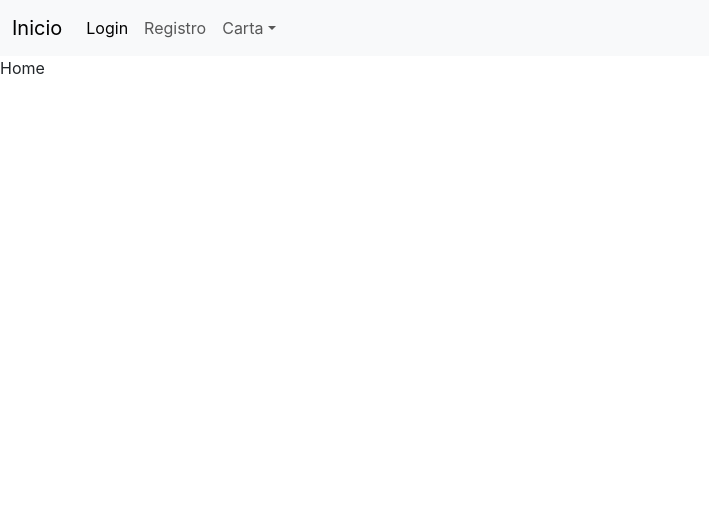
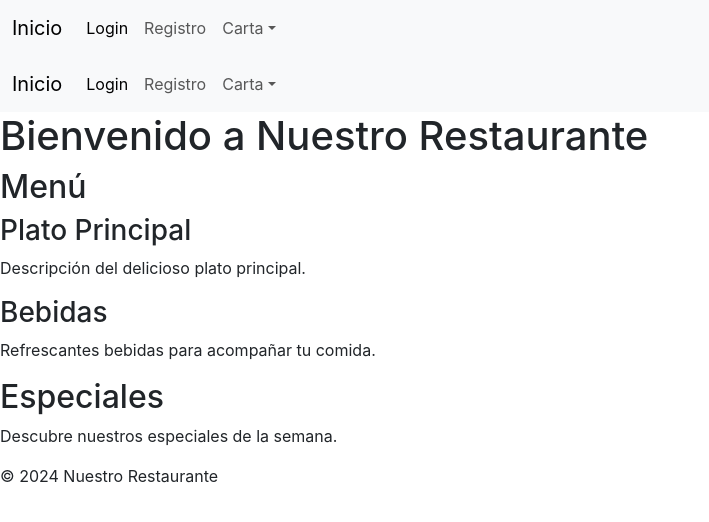
Before and after one commit to Rachius/FrontEnd-Menu, a React (Create React App) app: page /home in a window 1280 px wide. Shown: the top 522 px of the page, without its empty margins (0-709 px from the left). Built offline with nearby package versions, Linux system fonts and the light colour scheme.

Commit message:
actualizacion

```diff
--- a/src/components/NavBar.jsx
+++ b/src/components/NavBar.jsx
@@ -1,7 +1,7 @@
 import React from 'react';
 import { Link } from 'react-router-dom';
 import { useAuth } from '../contexts/AuthContex';
-
+import Home from '../screens/Home';
 /*
 
 const links=
@@ -77,7 +77,7 @@ function Navbar () {
           </ul>
         </li>
         <li class="nav-item" >
-          <Link to='/Home' onClick={()=>{
+          <Link to={Home} onClick={()=>{
             logOut()
           }}>
           <a class="nav-link" href="/pedidos">LogOut</a>
--- a/src/screens/Home.jsx
+++ b/src/screens/Home.jsx
@@ -1,9 +1,40 @@
 import React from 'react'
+import Navbar from '../components/NavBar';
 
 const Home = () => {
-  return (
-    <div>Home</div>
-  )
-}
+
+    return (
+      <div className="home-container">
+        <Navbar />
+
+        <header className="home-header">
+          <h1>Bienvenido a Nuestro Restaurante</h1>
+        </header>
+
+        <section className="menu-section">
+          <h2>Menú</h2>
+          <div className="menu-item">
+            <h3>Plato Principal</h3>
+            <p>Descripción del delicioso plato principal.</p>
+          </div>
+          <div className="menu-item">
+            <h3>Bebidas</h3>
+            <p>Refrescantes bebidas para acompañar tu comida.</p>
+          </div>
+          {/* Puedes agregar más secciones según sea necesario */}
+        </section>
+
+        <section className="specials-section">
+          <h2>Especiales</h2>
+          <p>Descubre nuestros especiales de la semana.</p>
+        </section>
+
+        <footer className="home-footer">
+          <p>© 2024 Nuestro Restaurante</p>
+        </footer>
+      </div>
+    );
+  }
+
 
 export default Home
```
